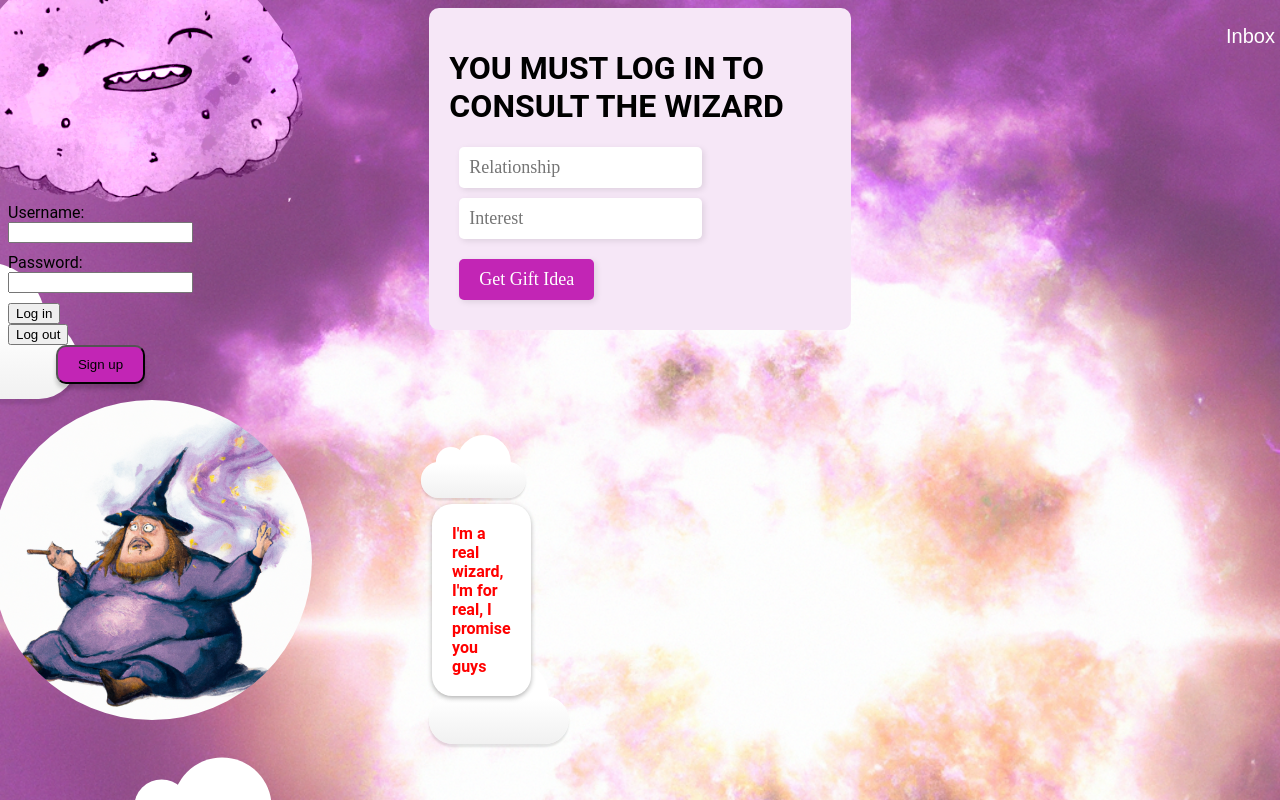
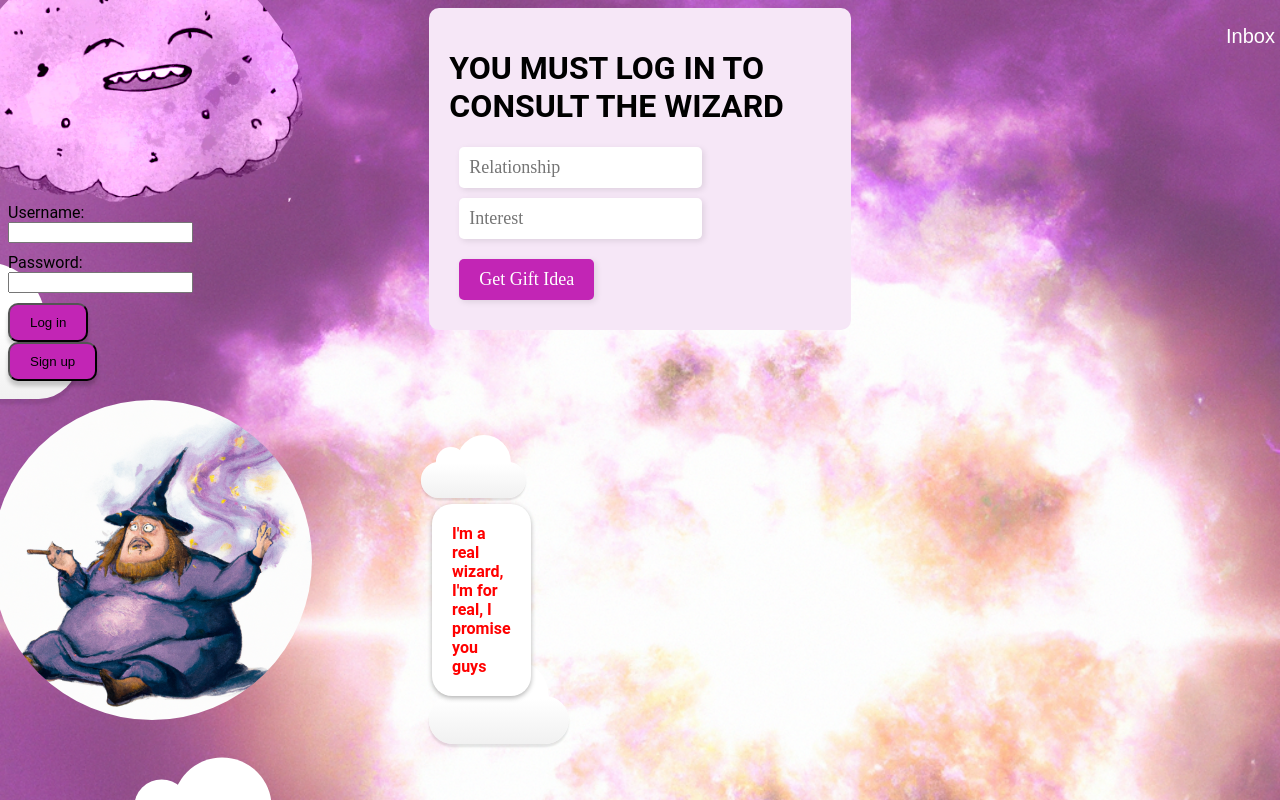
Before and after one commit to Fussyotter/sage_front, a Next.js app in the folder sage/: page / in a window 1280 px wide. Both pictures are taken after a click on the button "Log in". Built offline with nearby package versions, Linux system fonts and the light colour scheme.

Commit message:
testing good

```diff
--- a/sage/components/Login.js
+++ b/sage/components/Login.js
@@ -6,7 +6,7 @@ export default function Login() {
 	const [loginStatus, setLoginStatus] = useState(false);
 	const [username, setUsername] = useState('');
 	const [password, setPassword] = useState('');
-        const [user, setUser] = useState(null);
+	const [user, setUser] = useState(null);
 
 	const [loggedInUser, setLoggedInUser] = useContext(UserContext);
 
@@ -43,7 +43,11 @@ export default function Login() {
 	};
 
 	const LoginButton = () => {
-		return <button className='login-button'onClick={() => setLoginStatus(true)}>Log in</button>;
+		return (
+			<button className='login-button' onClick={() => setLoginStatus(true)}>
+				Log in
+			</button>
+		);
 	};
 
 	const LoginForm = () => {
@@ -63,15 +67,27 @@ export default function Login() {
 					value={password}
 					onChange={(e) => setPassword(e.target.value)}
 				/>
-				<button type='submit'>Log in</button>
+				<button className='login-button' type='submit'>
+					Log in
+				</button>
 			</form>
 		);
 	};
 
 	return (
 		<div className='login-container'>
-			{loginStatus ? <LoginForm /> : <LoginButton />}
-			{loginStatus && <button onClick={handleLogout}>Log out</button>}
+			{loggedInUser ? (
+				<div>Welcome {loggedInUser}!</div>
+			) : loginStatus ? (
+				<LoginForm />
+			) : (
+				<LoginButton />
+			)}
+			{loggedInUser && (
+				<button className='login-button' onClick={handleLogout}>
+					Log out
+				</button>
+			)}
 
 			<style>{`
                 input {
--- a/sage/pages/api/messageFunc.js
+++ b/sage/pages/api/messageFunc.js
@@ -57,7 +57,7 @@ export async function messageDelete(loggedInUser, message_id) {
 
 	try {
 		const response = await fetch(
-			`https://sage-backend.onrender.com/messages/${message_id}`,
+			`https://sage-backend.onrender.com/messages/${message_id}/`,
 			{
 				method: 'DELETE',
 				headers: headersWithContentType,
--- a/sage/styles/globals.css
+++ b/sage/styles/globals.css
@@ -70,25 +70,18 @@
 .loginSignup {
   display: grid;
   margin: 0 auto;
-  /* justify-content: start; */
-  /* margin-top: 150px; */
-  /* align-items: flex-start; */
-  /* grid-column: 1; */
+
   grid-row: 1;
 
 
 }
 .login-container {
-  /* display: grid; */
   margin: 0 auto;
 
-  /* flex-direction: column; */
 }
 .signupMove{
-   grid-row:2;
-  /* grid-column: 2; */
-  /* margin-left:50px; */
-margin: 0 auto;
+  grid-row:2;
+  /* margin: 0 auto;   */
 }
 .userMessage {
 }
```
